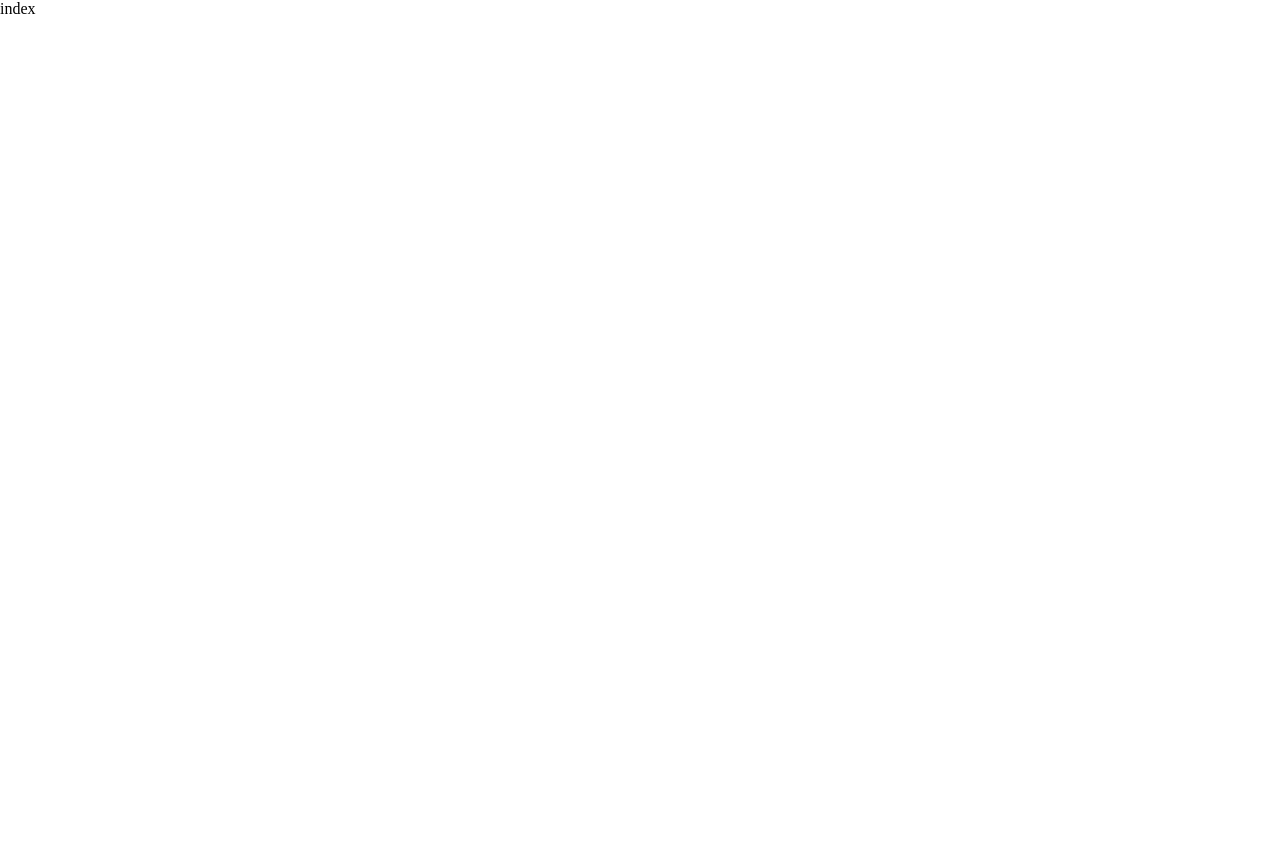
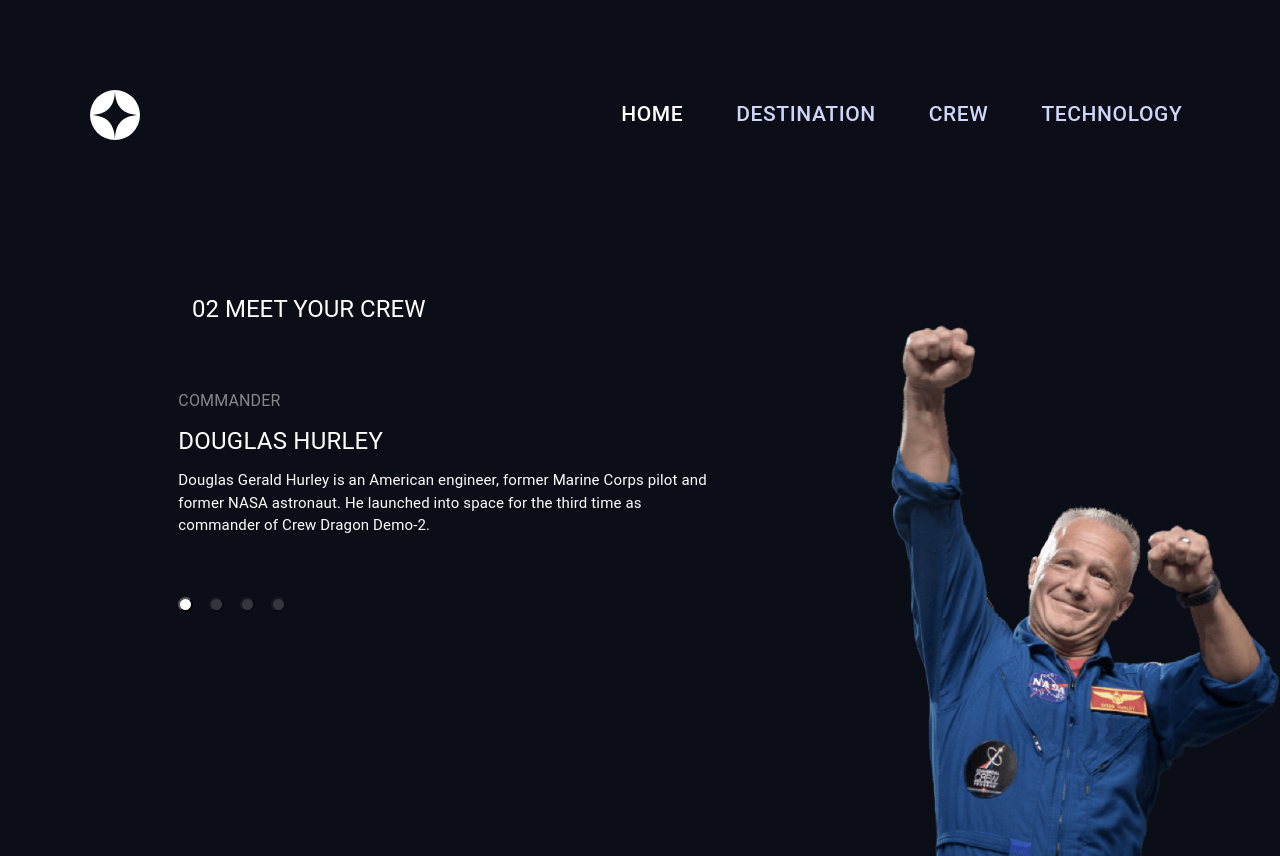
Before and after one commit to nikanoza/space-tourism-1, a Next.js app: page /crew in a window 1280 px wide. Before the commit the page ends 800 px from the top, so only its background shows below. Built offline with nearby package versions, Linux system fonts and the light colour scheme.

Commit message:
feat: add crew page

```diff
--- a/pages/crew/index.js
+++ b/pages/crew/index.js
@@ -1,5 +1,156 @@
-import React from "react";
+import Header from "@/components/Header";
+import { Box, Typography } from "@mui/material";
+import React, { useState } from "react";
+import data from "../../data.json";
 
 export default function index() {
-  return <div>index</div>;
+  const [crewIndex, setCrewIndex] = useState(0);
+  const crew = data.crew[crewIndex];
+  return (
+    <Box
+      sx={{
+        backgroundColor: "#0B0D17",
+      }}
+    >
+      <Header />
+      <Typography
+        variant="h5"
+        sx={{
+          color: "#FFFFFF",
+          textAlign: { xs: "center", md: "left" },
+          paddingLeft: { md: "30px", lg: "15%" },
+          marginTop: { md: "5%" },
+        }}
+      >
+        02 MEET YOUR CREW
+      </Typography>
+      <Box
+        sx={{
+          display: "flex",
+          flexDirection: { xs: "column", lg: "row" },
+        }}
+      >
+        <Box
+          sx={{
+            order: { md: "2" },
+            width: { lg: "50%" },
+          }}
+        >
+          <Box
+            component="img"
+            sx={{
+              width: { xs: "50%", lg: "100%" },
+              display: "flex",
+              margin: "auto",
+              marginTop: { xs: "5%", lg: "0" },
+            }}
+            src={crew.images.png}
+          ></Box>
+        </Box>
+        <Box
+          sx={{
+            display: "flex",
+            flexDirection: "column",
+            gap: "15px",
+            textAlign: { xs: "center", lg: "left" },
+            padding: "5%",
+            order: { md: "1" },
+          }}
+        >
+          <Box
+            sx={{
+              margin: "6% 0 6% 0",
+              display: "flex",
+              gap: "16px",
+              justifyContent: { xs: "center", lg: "left" },
+              order: { md: "2" },
+              paddingLeft: "15%",
+            }}
+          >
+            <Box
+              component="button"
+              onClick={() => setCrewIndex(0)}
+              sx={{
+                width: "15px",
+                height: "15px",
+                backgroundColor: "#FFFFFF",
+                opacity: `${crewIndex === 0 ? "1" : "0.17"}`,
+                borderRadius: "100%",
+              }}
+            ></Box>
+            <Box
+              component="button"
+              onClick={() => setCrewIndex(1)}
+              sx={{
+                width: "15px",
+                height: "15px",
+                backgroundColor: "#FFFFFF",
+                opacity: `${crewIndex === 1 ? "1" : "0.17"}`,
+                borderRadius: "100%",
+              }}
+            ></Box>
+            <Box
+              component="button"
+              onClick={() => setCrewIndex(2)}
+              sx={{
+                width: "15px",
+                height: "15px",
+                backgroundColor: "#FFFFFF",
+                opacity: `${crewIndex === 2 ? "1" : "0.17"}`,
+                borderRadius: "100%",
+              }}
+            ></Box>
+            <Box
+              component="button"
+              onClick={() => setCrewIndex(3)}
+              sx={{
+                width: "15px",
+                height: "15px",
+                backgroundColor: "#FFFFFF",
+                opacity: `${crewIndex === 3 ? "1" : "0.17"}`,
+                borderRadius: "100%",
+              }}
+            ></Box>
+          </Box>
+          <Box
+            sx={{
+              order: { md: "1" },
+              display: "flex",
+              flexDirection: "column",
+              gap: "10px",
+              padding: "0 15% 0 15%",
+            }}
+          >
+            <Typography
+              sx={{
+                color: "#FFFFFF",
+                opacity: "0.5",
+                textTransform: "uppercase",
+                fontSize: "16px",
+              }}
+            >
+              {crew.role}
+            </Typography>
+            <Typography
+              sx={{
+                color: "#FFFFFF",
+                textTransform: "uppercase",
+                fontSize: "24px",
+              }}
+            >
+              {crew.name}
+            </Typography>
+            <Typography
+              sx={{
+                color: "#FFFFFF",
+                fontSize: "15px",
+              }}
+            >
+              {crew.bio}
+            </Typography>
+          </Box>
+        </Box>
+      </Box>
+    </Box>
+  );
 }
--- a/pages/destination/index.jsx
+++ b/pages/destination/index.jsx
@@ -22,7 +22,7 @@ export default function Destination() {
         sx={{
           color: "#FFFFFF",
           textAlign: { xs: "center", md: "left" },
-          paddingLeft: { md: "30px", lg: "7%" },
+          paddingLeft: { md: "30px", lg: "15%" },
           marginTop: { md: "5%" },
         }}
       >
```
